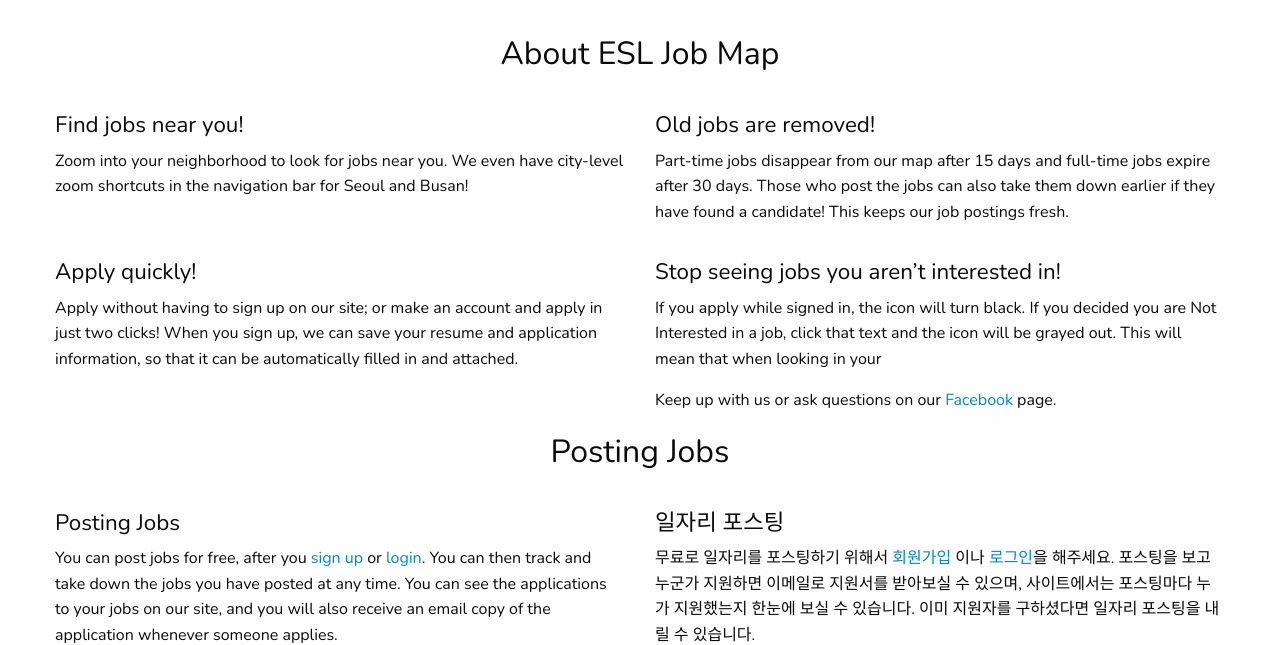
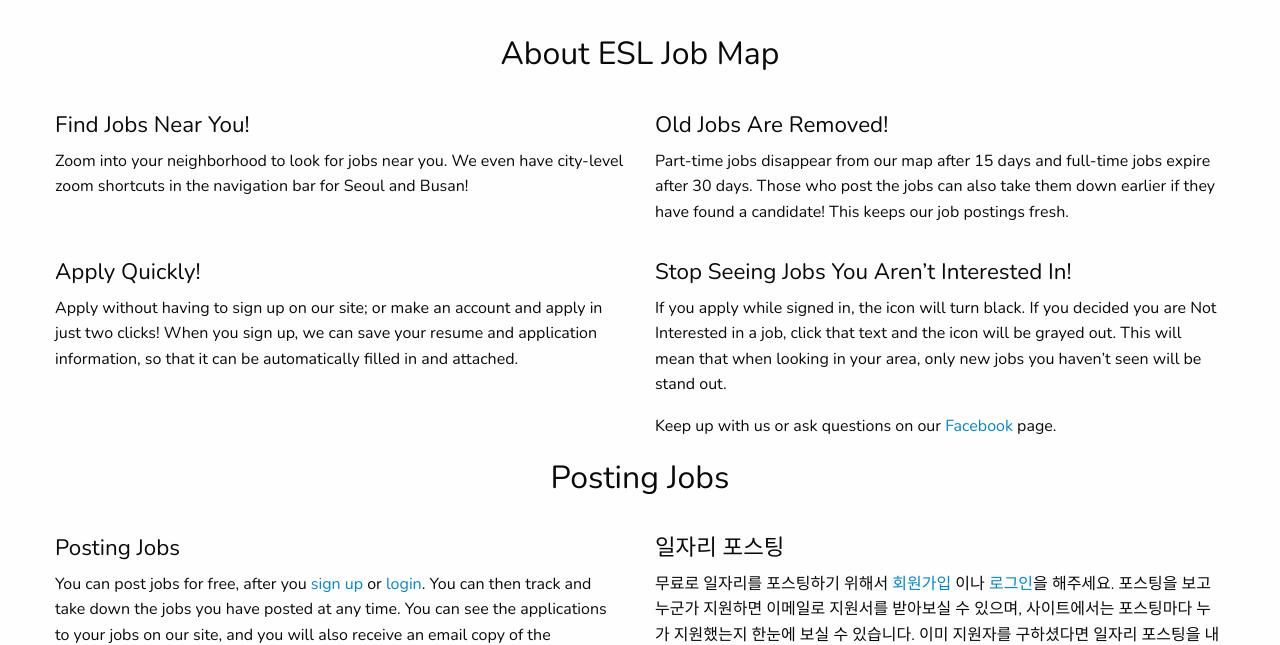
Before and after one commit to nocturnull/esl-job-map, a Django app: page /korea/about/ in a window 1280 px wide. Shown: the part 71-716 px from the top of the page. Run offline with Django 3.2, Linux system fonts and the light colour scheme; some libraries are stand-ins or nearby versions.

Commit message:
Updated about page content.

```diff
--- a/esljobmap/about/templates/about/index.html
+++ b/esljobmap/about/templates/about/index.html
@@ -8,14 +8,14 @@
             <h2>About ESL Job Map</h2>
             <div class="grid-x grid-margin-x grid-margin-y">
                 <section class="cell medium-6">
-                    <h4>Find jobs near you!</h4>
+                    <h4>Find Jobs Near You!</h4>
                     <p>
                         Zoom into your neighborhood to look for jobs near you. We even have city-level
                         zoom shortcuts in the navigation bar for Seoul and Busan!
                     </p>
                 </section>
                 <section class="cell medium-6">
-                    <h4>Old jobs are removed!</h4>
+                    <h4>Old Jobs Are Removed!</h4>
                     <p>
                         Part-time jobs disappear from our map after 15 days and full-time jobs expire after 30 days.
                         Those who post the jobs can also take them down earlier if they have found a candidate! This keeps our job postings fresh.
@@ -24,7 +24,7 @@
             </div>
             <div class="grid-x grid-margin-x grid-margin-y">
                 <section class="cell medium-6">
-                    <h4>Apply quickly!</h4>
+                    <h4>Apply Quickly!</h4>
                     <p>
                         Apply without having to sign up on our site; or make an account and apply in just two clicks!
                         When you sign up, we can save your resume and application information,
@@ -32,10 +32,10 @@
                     </p>
                 </section>
                 <section class="cell medium-6">
-                    <h4>Stop seeing jobs you aren’t interested in!</h4>
+                    <h4>Stop Seeing Jobs You Aren’t Interested In!</h4>
                     <p>
                         If you apply while signed in, the icon will turn black. If you decided you are Not Interested in a job,
-                        click that text and the icon will be grayed out. This will mean that when looking in your
+                        click that text and the icon will be grayed out. This will mean that when looking in your area, only new jobs you haven’t seen will be stand out.
                     </p>
                     <p>
                         Keep up with us or ask questions on our <a href="https://www.facebook.com/ESLJobMap/">Facebook</a> page.
```
